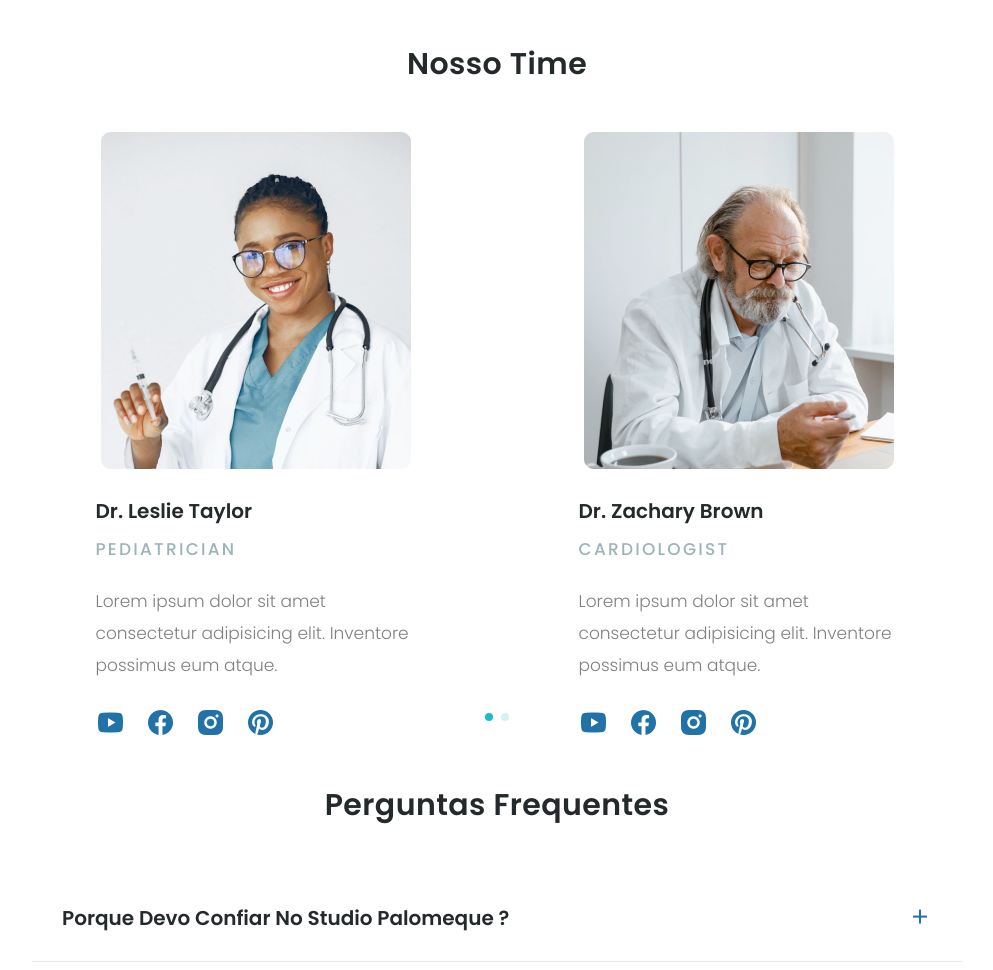
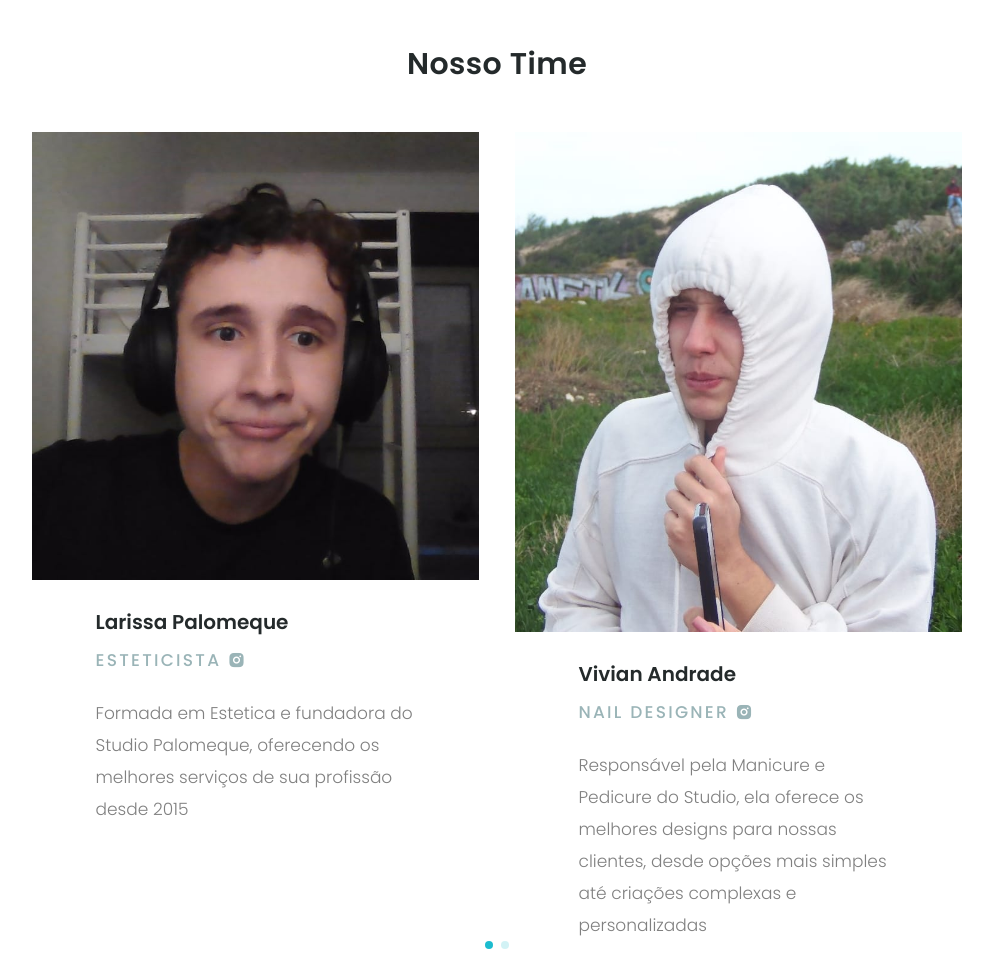
Before and after one commit to KarvGroups/PalomequeStudio, a website: page index.html in a window 1280 px wide. Shown: the part 4467-5437 px from the top of the page, without its empty margins (143-1136 px from the left). Drawn offline with nearby package versions, Linux system fonts and the light colour scheme; some packages are replaced by stand-ins of ours.

Commit message:
update imgs equipa

```diff
--- a/index.html
+++ b/index.html
@@ -44,7 +44,7 @@
   </head>
   <body>
     <!-- header -->
-    <header class="py-8 lg:pt-6 lg:pb-14 ">
+    <header class="py-8 lg:pt-6 lg:pb-14">
       <div
         class="container mx-auto lg:relative flex flex-col lg:flex-row lg:justify-between gap-y-4 lg:gap-y-0"
       >
@@ -61,7 +61,9 @@
             class="flex justify-center items-center gap-x-2 lg:justify-normal"
           >
             <i class="ri-map-pin-2-fill text-2xl text-accent"></i>
-            <div class="text-secondary select-none">R. do Século 54 Loja, 4490-582</div>
+            <div class="text-secondary select-none">
+              R. do Século 54 Loja, 4490-582
+            </div>
           </div>
           <!-- phone -->
           <div
@@ -634,52 +636,29 @@
                   >
                     <!-- img -->
                     <div class="flex-1">
-                      <img src="assets/img/team/doctor-1.png" alt="" />
+                      <img src="assets/img/team/Larissa.png" alt="" />
                     </div>
                     <!-- info -->
                     <div class="flex-1 flex flex-col">
                       <!-- name -->
-                      <h4 class="h4 mb-[10px]">Dr. Leslie Taylor</h4>
+                      <h4 class="h4 mb-[10px]">Larissa Palomeque</h4>
                       <!-- job -->
                       <div
                         class="font-medium uppercase tracking-[2.24px] text-[#9ab4b7] mb-[20px]"
                       >
-                        Pediatrician
-                      </div>
-                      <!-- desc -->
-                      <p class="font-light mb-[26px] max-w-[320px]">
-                        Lorem ipsum dolor sit amet consectetur adipisicing elit.
-                        Inventore possimus eum atque.
-                      </p>
-                      <!-- socials -->
-                      <div
-                        class="flex items-center text-[30px] gap-x-5 text-accent-tertiary"
-                      >
-                        <a
-                          href="#"
-                          class="cursor-pointer hover:text-accent transition-all"
-                        >
-                          <i class="ri-youtube-fill"></i>
-                        </a>
-                        <a
-                          href="#"
-                          class="cursor-pointer hover:text-accent transition-all"
-                        >
-                          <i class="ri-facebook-circle-fill"></i>
-                        </a>
-                        <a
-                          href="#"
+                        Esteticista<a
+                          href="https://www.instagram.com/laripalomeque/"
                           class="cursor-pointer hover:text-accent transition-all"
                         >
                           <i class="ri-instagram-fill"></i>
                         </a>
-                        <a
-                          href="#"
-                          class="cursor-pointer hover:text-accent transition-all"
-                        >
-                          <i class="ri-pinterest-fill"></i>
-                        </a>
                       </div>
+                      <!-- desc -->
+                      <p class="font-light mb-[26px] max-w-[320px]">
+                        Formada em Estetica e fundadora do Studio Palomeque,
+                        oferecendo os melhores serviços de sua profissão desde
+                        2015
+                      </p>
                     </div>
                   </div>
                 </div>
@@ -690,52 +669,31 @@
                   >
                     <!-- img -->
                     <div class="flex-1">
-                      <img src="assets/img/team/doctor-2.png" alt="" />
+                      <img src="assets/img/team/Vivian.png" alt="" />
                     </div>
                     <!-- info -->
                     <div class="flex-1 flex flex-col">
                       <!-- name -->
-                      <h4 class="h4 mb-[10px]">Dr. Zachary Brown</h4>
+                      <h4 class="h4 mb-[10px]">Vivian Andrade</h4>
                       <!-- job -->
                       <div
                         class="font-medium uppercase tracking-[2.24px] text-[#9ab4b7] mb-[20px]"
                       >
-                        Cardiologist
-                      </div>
-                      <!-- desc -->
-                      <p class="font-light mb-[26px] max-w-[320px]">
-                        Lorem ipsum dolor sit amet consectetur adipisicing elit.
-                        Inventore possimus eum atque.
-                      </p>
-                      <!-- socials -->
-                      <div
-                        class="flex items-center text-[30px] gap-x-5 text-accent-tertiary"
-                      >
+                        Nail Designer
                         <a
-                          href="#"
-                          class="cursor-pointer hover:text-accent transition-all"
-                        >
-                          <i class="ri-youtube-fill"></i>
-                        </a>
-                        <a
-                          href="#"
-                          class="cursor-pointer hover:text-accent transition-all"
-                        >
-                          <i class="ri-facebook-circle-fill"></i>
-                        </a>
-                        <a
-                          href="#"
+                          href="https://www.instagram.com/vivyandradenails/"
                           class="cursor-pointer hover:text-accent transition-all"
                         >
                           <i class="ri-instagram-fill"></i>
                         </a>
-                        <a
-                          href="#"
-                          class="cursor-pointer hover:text-accent transition-all"
-                        >
-                          <i class="ri-pinterest-fill"></i>
-                        </a>
                       </div>
+                      <!-- desc -->
+                      <p class="font-light mb-[26px] max-w-[320px]">
+                        Responsável pela Manicure e Pedicure do Studio, ela
+                        oferece os melhores designs para nossas clientes, desde
+                        opções mais simples até criações complexas e
+                        personalizadas
+                      </p>
                     </div>
                   </div>
                 </div>
@@ -751,108 +709,29 @@
                   >
                     <!-- img -->
                     <div class="flex-1">
-                      <img src="assets/img/team/doctor-1.png" alt="" />
+                      <img class="" src="assets/img/team/Lara.png" alt="" />
                     </div>
                     <!-- info -->
                     <div class="flex-1 flex flex-col">
                       <!-- name -->
-                      <h4 class="h4 mb-[10px]">Dr. Leslie Taylor</h4>
+                      <h4 class="h4 mb-[10px]">Lara Palomeque</h4>
                       <!-- job -->
                       <div
                         class="font-medium uppercase tracking-[2.24px] text-[#9ab4b7] mb-[20px]"
                       >
-                        Pediatrician
-                      </div>
-                      <!-- desc -->
-                      <p class="font-light mb-[26px] max-w-[320px]">
-                        Lorem ipsum dolor sit amet consectetur adipisicing elit.
-                        Inventore possimus eum atque.
-                      </p>
-                      <!-- socials -->
-                      <div
-                        class="flex items-center text-[30px] gap-x-5 text-accent-tertiary"
-                      >
+                        Auxiliar de Estetica
                         <a
-                          href="#"
-                          class="cursor-pointer hover:text-accent transition-all"
-                        >
-                          <i class="ri-youtube-fill"></i>
-                        </a>
-                        <a
-                          href="#"
-                          class="cursor-pointer hover:text-accent transition-all"
-                        >
-                          <i class="ri-facebook-circle-fill"></i>
-                        </a>
-                        <a
-                          href="#"
+                          href="https://www.instagram.com/larapalomeque_/"
                           class="cursor-pointer hover:text-accent transition-all"
                         >
                           <i class="ri-instagram-fill"></i>
                         </a>
-                        <a
-                          href="#"
-                          class="cursor-pointer hover:text-accent transition-all"
-                        >
-                          <i class="ri-pinterest-fill"></i>
-                        </a>
-                      </div>
-                    </div>
-                  </div>
-                </div>
-                <!-- item -->
-                <div class="flex-1 flex flex-col xl:flex-row">
-                  <div
-                    class="flex flex-col xl:flex-row items-center gap-[30px]"
-                  >
-                    <!-- img -->
-                    <div class="flex-1">
-                      <img src="assets/img/team/doctor-2.png" alt="" />
-                    </div>
-                    <!-- info -->
-                    <div class="flex-1 flex flex-col">
-                      <!-- name -->
-                      <h4 class="h4 mb-[10px]">Dr. Zachary Brown</h4>
-                      <!-- job -->
-                      <div
-                        class="font-medium uppercase tracking-[2.24px] text-[#9ab4b7] mb-[20px]"
-                      >
-                        Cardiologist
                       </div>
                       <!-- desc -->
                       <p class="font-light mb-[26px] max-w-[320px]">
-                        Lorem ipsum dolor sit amet consectetur adipisicing elit.
-                        Inventore possimus eum atque.
+                        Auxilia em procedimentos simples e complexos fornecendo
+                        melhores resultados para os nossos Clientes
                       </p>
-                      <!-- socials -->
-                      <div
-                        class="flex items-center text-[30px] gap-x-5 text-accent-tertiary"
-                      >
-                        <a
-                          href="#"
-                          class="cursor-pointer hover:text-accent transition-all"
-                        >
-                          <i class="ri-youtube-fill"></i>
-                        </a>
-                        <a
-                          href="#"
-                          class="cursor-pointer hover:text-accent transition-all"
-                        >
-                          <i class="ri-facebook-circle-fill"></i>
-                        </a>
-                        <a
-                          href="#"
-                          class="cursor-pointer hover:text-accent transition-all"
-                        >
-                          <i class="ri-instagram-fill"></i>
-                        </a>
-                        <a
-                          href="#"
-                          class="cursor-pointer hover:text-accent transition-all"
-                        >
-                          <i class="ri-pinterest-fill"></i>
-                        </a>
-                      </div>
                     </div>
                   </div>
                 </div>
```
Also changed, not shown: assets/img/team/Lara.png (added), assets/img/team/Larissa.png (added), assets/img/team/Vivian.png (added).
